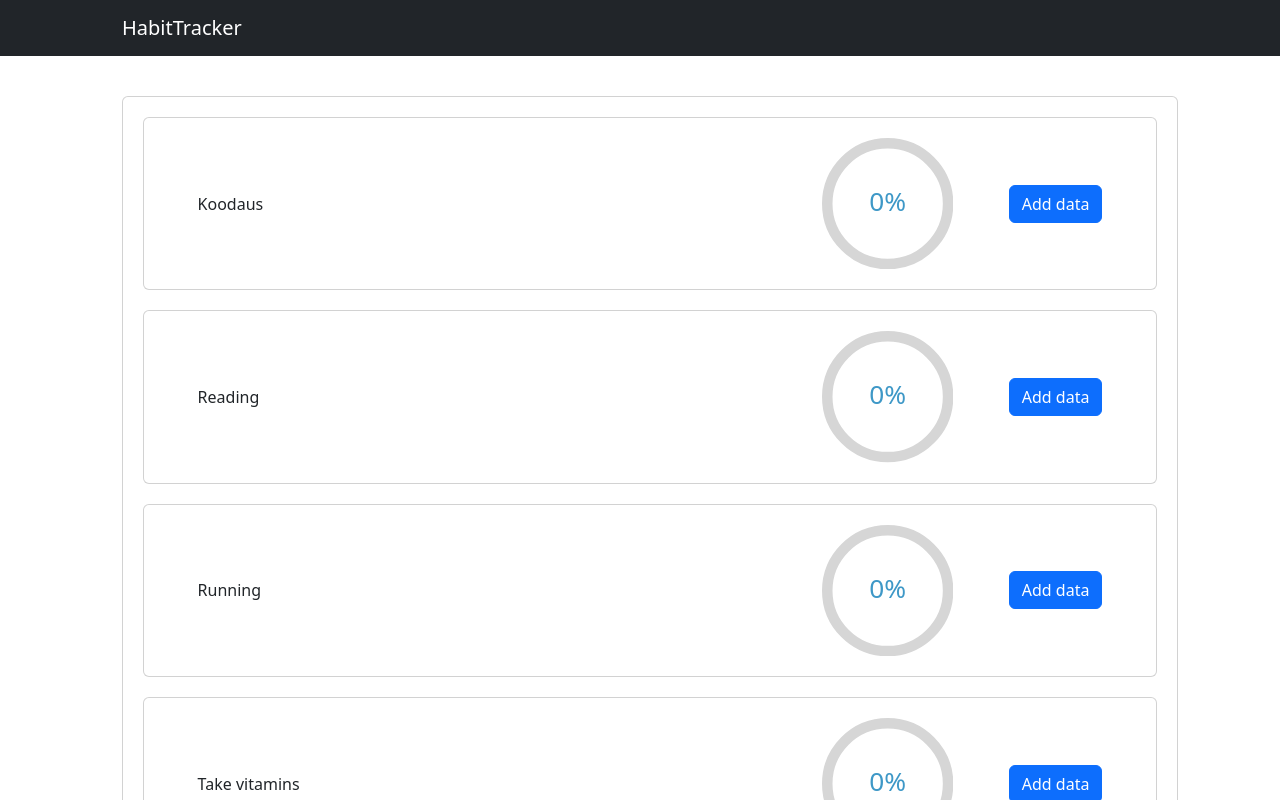
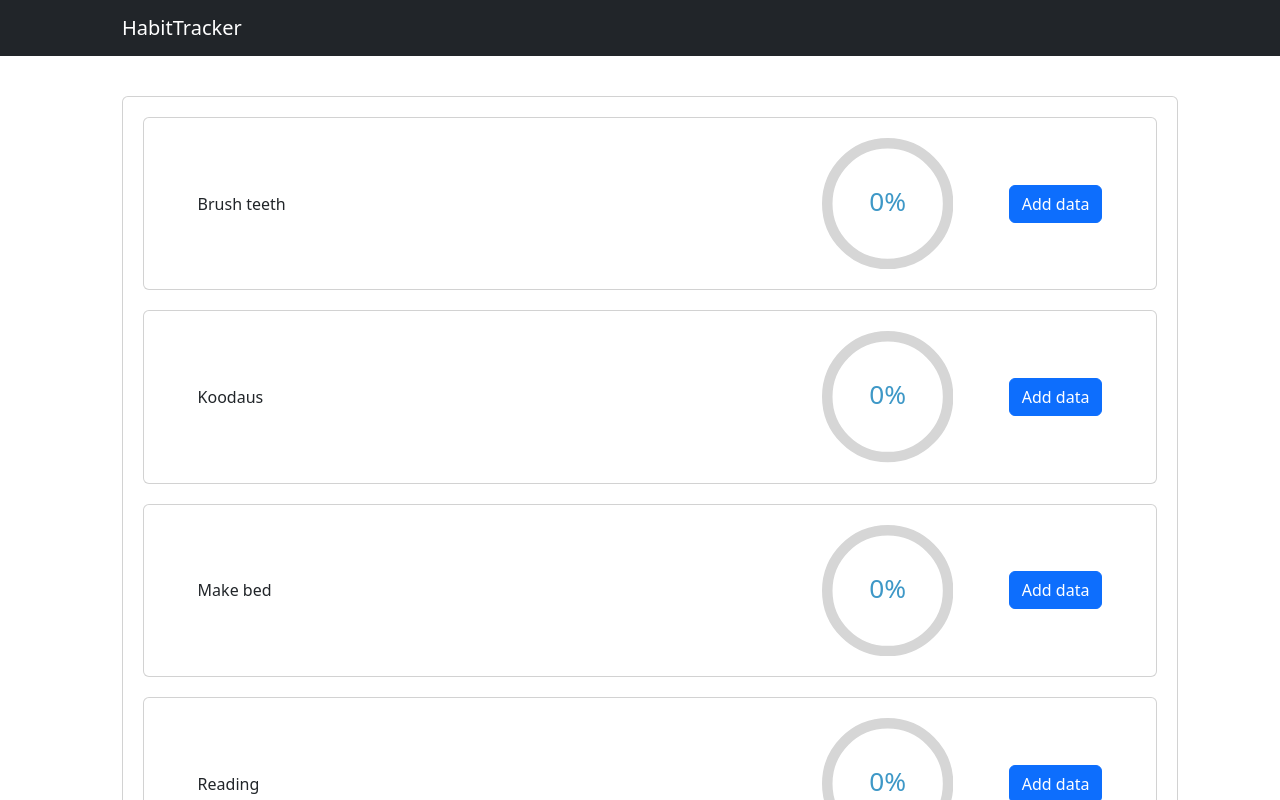
Before and after one commit to hjeronen/habitTracker, a React (Vite) app: page / in a window 1280 px wide. Shown: the top 800 px of the page. Built offline with nearby package versions, Linux system fonts and the light colour scheme; data requests are answered from the project's data file.

Commit message:
Add default datapoints to habit if no data values are given

```diff
--- a/db.json
+++ b/db.json
@@ -217,6 +217,24 @@
         }
       ],
       "id": 2872
+    },
+    {
+      "name": "Make bed",
+      "dataValues": [],
+      "default": {
+        "dataPoints": [
+          "2023-12-30T20:38:30.207Z"
+        ]
+      },
+      "id": 309
+    },
+    {
+      "name": "Brush teeth",
+      "dataValues": [],
+      "default": {
+        "dataPoints": []
+      },
+      "id": 6279
     }
   ]
 }
--- /dev/null
+++ b/src/components/CheckForm.jsx
@@ -0,0 +1,36 @@
+import { Button, Col, Container, Form, Row } from 'react-bootstrap'
+import { getFormattedDate } from '../utils/utils'
+
+const CheckForm = ({ habit, updateHabit }) => {
+
+  const markAsDone = (event) => {
+    event.preventDefault()
+
+    const date = new Date()
+    const newDataPoints = { dataPoints: habit.default.dataPoints.concat(date) }
+
+    updateHabit({ ...habit, default: newDataPoints })
+  }
+
+  const getDone = () => {
+    const today = getFormattedDate(new Date())
+    return habit.default.dataPoints.find(date => getFormattedDate(date) === today)
+  }
+
+  return (
+    <Form onSubmit={markAsDone}>
+      <Container className='content-container'>
+        <Row>
+          <Col>
+            {getDone()
+              ? <p>Done!</p>
+              : <Button type='submit'>Mark as done</Button>
+            }
+          </Col>
+        </Row>
+      </Container>
+    </Form>
+  )
+}
+
+export default CheckForm
--- a/src/components/DailyProgress.jsx
+++ b/src/components/DailyProgress.jsx
@@ -29,7 +29,17 @@
     return Math.floor(average)
   }
 
-  const todaysProgress = getTodaysProgressInAllDataValues()
+  const getIfDoneToday = () => {
+    const today = getFormattedDate(new Date)
+    if (habit.default.dataPoints.find(date => getFormattedDate(date) === today)) {
+      return 100
+    }
+    return 0
+  }
+
+  const todaysProgress = habit.dataValues.length > 0
+    ? getTodaysProgressInAllDataValues()
+    : getIfDoneToday()
 
   return (
     <Container className='progressbar-container'>
--- a/src/components/DataPoints.jsx
+++ b/src/components/DataPoints.jsx
@@ -3,17 +3,21 @@
 const DataPoints = ({ habit, setView, updateHabit }) => {
 
   const deleteEntry = (dataValue, dataPoint) => {
-    const newHabit = {...habit}
+    const newHabit = { ...habit }
     newHabit.dataValues[dataValue].dataPoints.splice(dataPoint, 1)
     updateHabit(newHabit)
   }
 
+  const deleteDefaultDataPoint = (index) => {
+    const newHabit = { ...habit }
+    newHabit.default.dataPoints.splice(index, 1)
+    updateHabit(newHabit)
+  }
+
+  const renderDataPoints = () => {
+    if (habit.dataValues.lenght > 0) {
       return (
-    <Container className='content-container'>
-      <Container className='button-container'>
-        <Button onClick={() => setView('habit')}>Back</Button>
-      </Container>
-      {habit.dataValues.map((dataValue, i) =>
+        habit.dataValues.map((dataValue, i) =>
           <Card key={i}>
             <Card.Header>
               {dataValue.type}
@@ -36,7 +40,36 @@
               </tbody>
             </Table>
           </Card>
+        )
+      )
+    } else {
+      return (
+        <Card>
+          <Table striped>
+            <tbody>
+              {habit.default.dataPoints.map((dataPoint, i) =>
+                <tr key={i}>
+                  <td>
+                    {dataPoint}
+                  </td>
+                  <td>
+                    <Button onClick={() => deleteDefaultDataPoint(i)}>Delete entry</Button>
+                  </td>
+                </tr>
               )}
+            </tbody>
+          </Table>
+        </Card>
+      )
+    }
+  }
+
+  return (
+    <Container className='content-container'>
+      <Container className='button-container'>
+        <Button onClick={() => setView('habit')}>Back</Button>
+      </Container>
+      {renderDataPoints()}
     </Container>
   )
 }
--- a/src/components/HabitForm.jsx
+++ b/src/components/HabitForm.jsx
@@ -16,6 +16,10 @@
     const newHabit = {
       name,
       dataValues
+    }
+
+    if (dataValues.length === 0) {
+      newHabit.default = { dataPoints: [] }
     }
 
     createNew(newHabit)
--- a/src/components/HabitView.jsx
+++ b/src/components/HabitView.jsx
@@ -98,6 +98,11 @@
     return data
   }
 
+  const getIfDoneToday = () => {
+    const today = getFormattedDate(new Date)
+    return habit.default.dataPoints.find(date => getFormattedDate(date) === today)
+  }
+
   return (
     <Container className='content-container'>
       <Container className='button-container'>
@@ -135,7 +140,8 @@
           </Row>
         </Container>
       </Container>
-      <Container className='content-container'>
+      {habit.dataValues.length > 0
+        ? <Container className='content-container'>
           <Container>
             <h5 className='habitview-subheader'>Today's progress</h5>
             {renderProgressBars()}
@@ -172,6 +178,17 @@
               data={getAllDataPointsFromDaily(dataValue)} />
           </Container>
         </Container>
+        : <Container className='content-container'>
+          <Container className='pagination-container'>
+            <Row>
+              <Col>
+                <h4 className='habitview-subheader'>Todays progress:</h4>
+                <p>{getIfDoneToday() ? 'Done!' : 'Not done yet'}</p>
+              </Col>
+            </Row>
+          </Container>
+        </Container>
+      }
       <Container className='button-container'>
         <Button>Add new graph</Button>
       </Container>
--- a/src/components/Home.jsx
+++ b/src/components/Home.jsx
@@ -2,6 +2,7 @@
 import { Card, Container, Col, Button, Row } from 'react-bootstrap'
 import DailyProgress from './DailyProgress'
 import DataPointForm from './DataPointForm'
+import CheckForm from './CheckForm'
 
 const Home = ({
   habits,
@@ -56,7 +57,10 @@
               <Card key={habit.id} className='habit-card'>
                 <Container>
                   <Row>
-                    <Col xs='7' className='habitcard-column-habit' onClick={() => showHabit(habit)}>
+                    <Col
+                      xs='7'
+                      className='habitcard-column-habit'
+                      onClick={() => showHabit(habit)}>
                       {habit.name}
                     </Col>
                     <Col xs='2'>
@@ -69,10 +73,13 @@
                       </Button>
                     </Col>
                   </Row>
-                  {showForm[i] &&
-                    <DataPointForm
-                      habit={habit}
-                      addDataToHabit={addDataToHabit} />
+                  {showForm[i]
+                    ? habit.dataValues.length > 0
+                      ? <DataPointForm
+                        habit={habit}
+                        addDataToHabit={addDataToHabit} />
+                      : <CheckForm habit={habit} updateHabit={updateHabit} />
+                    : <></>
                   }
                 </Container>
               </Card>
```
Lines whose indentation alone changed are shown as unchanged.
